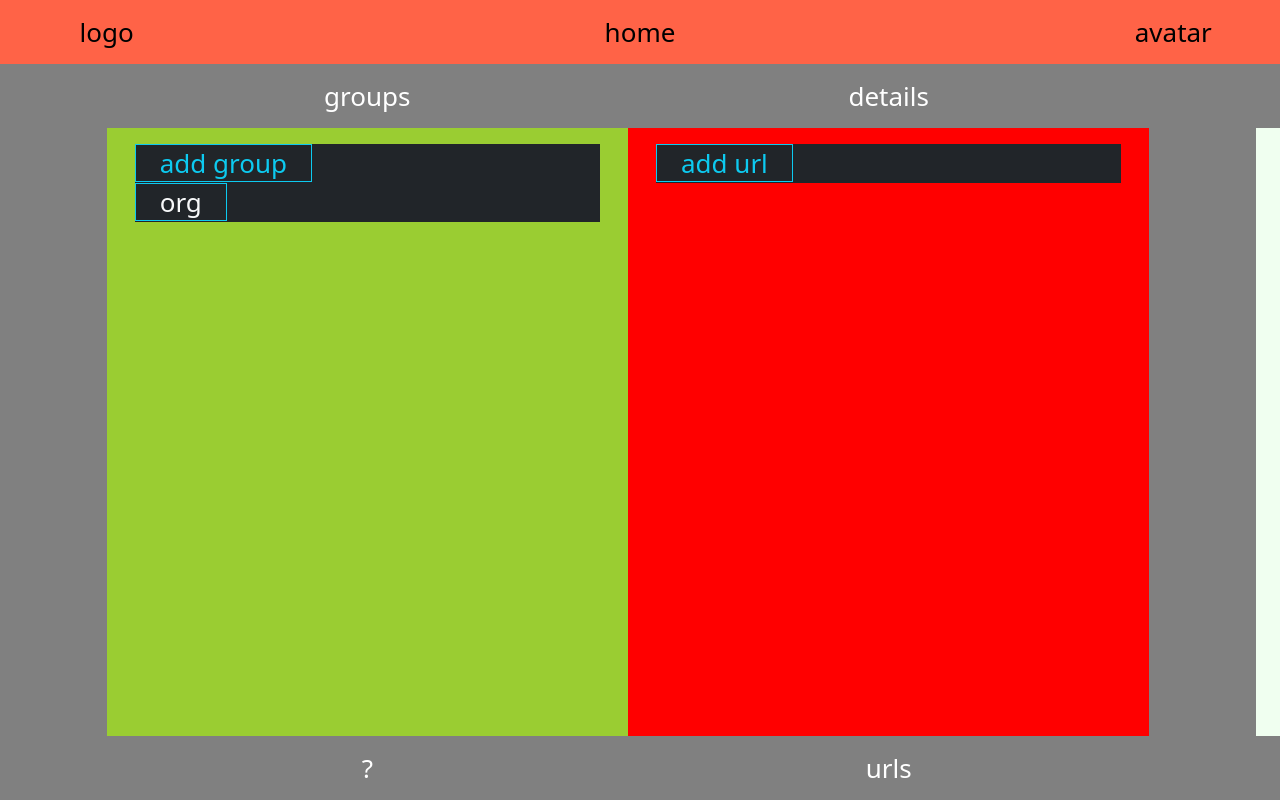
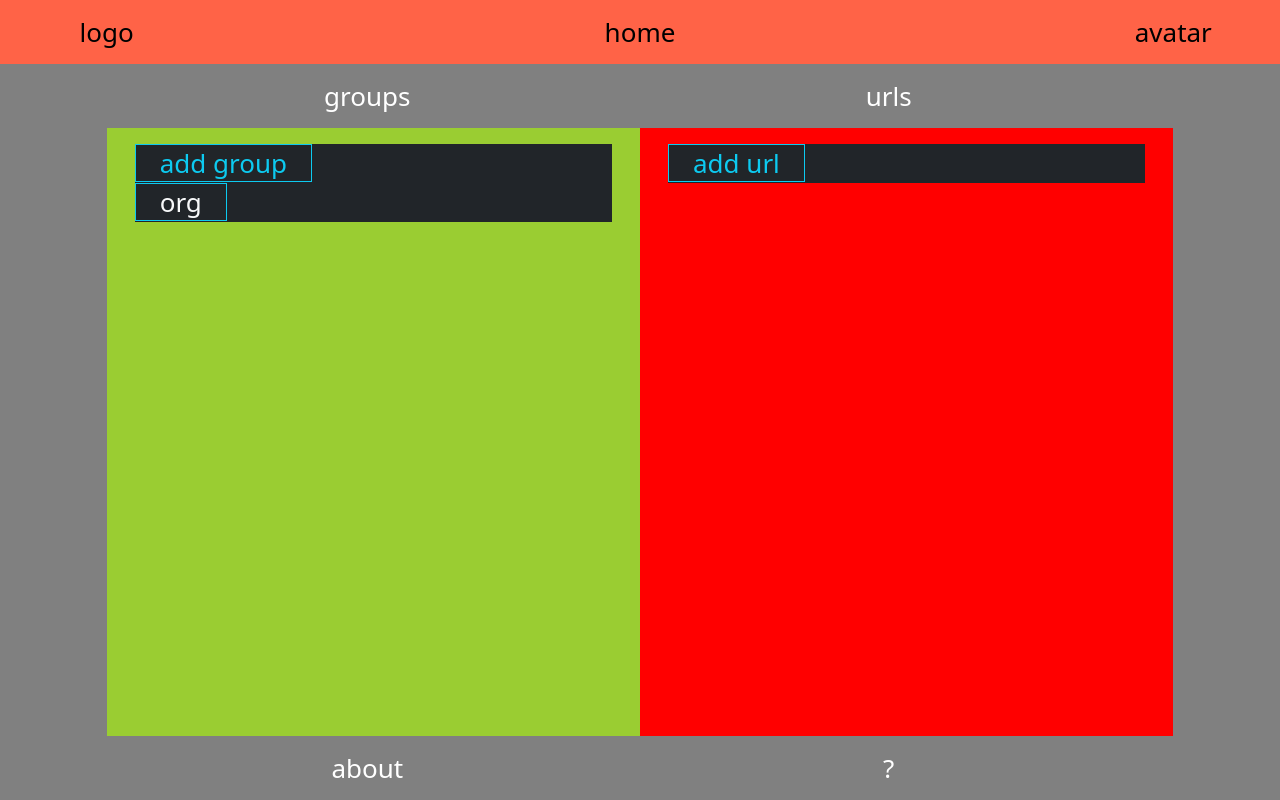
Before and after one commit to marcosaccarola/Url-Saver-fe, a React (Create React App) app: page / in a window 1280 px wide. Built offline with nearby package versions, Linux system fonts and the light colour scheme.

Commit message:
debugging

```diff
--- a/src/components/000.css
+++ b/src/components/000.css
@@ -24,7 +24,7 @@
   background: red;
 }
 .overY {
-  overflow-y: scroll !important;
+  overflow-y: auto !important;
   overflow-x: hidden;
   max-height: 76vh;
 }
--- a/src/components/200-ControlsAbove.jsx
+++ b/src/components/200-ControlsAbove.jsx
@@ -14,7 +14,7 @@ const ControlsAbove=()=>{
                         groups
                     </Col>
                     <Col sm={6}>
-                        details
+                        urls
                     </Col>
                 </Col>
                 <Col sm={1}>
--- a/src/components/300-Central.jsx
+++ b/src/components/300-Central.jsx
@@ -1,5 +1,5 @@
 import { useState } from 'react'
-import { Col, Row } from 'react-bootstrap'
+import { Col, Container, Row } from 'react-bootstrap'
 import './000.css'
 import BoxGroups from './310-BoxGroups'
 import BoxUrls from './320-BoxUrls'
@@ -8,26 +8,26 @@ const Central=({user})=>{
     const[selectedGroup,setSelectedGroup]=useState()
 
     return(
-        <>
-            <Row className='central vw-100'>
+            <Row className='vw-100'>
 
                 <Col sm={1} className='wings'>
                 </Col>
 
-                <Col sm={10} className='row text-black'>
+                <Col sm={10}>
+                    <Row className='central text-black'>
                         <Col sm={6} className='box-groups overY'>
                             <BoxGroups user={user} setSelectedGroup={setSelectedGroup} />
                         </Col>
                         <Col sm={6} className='box-urls overY'>
                             <BoxUrls selectedGroup={selectedGroup} />
                         </Col>
+                    </Row>
                 </Col>
 
                 <Col sm={1} className='wings'>
                 </Col>
 
             </Row>
-        </>
     )
 }
 
--- a/src/components/400-ControlsBelow.jsx
+++ b/src/components/400-ControlsBelow.jsx
@@ -11,10 +11,10 @@ const ControlsBelow=()=>{
                 </Col>
                 <Col sm={10} className='row align-items-center'>
                     <Col sm={6}>
-                        ?
+                        about
                     </Col>
                     <Col sm={6}>
-                        urls
+                        ?
                     </Col>
                 </Col>
                 <Col sm={1}>
```
Lines whose indentation alone changed are shown as unchanged.
